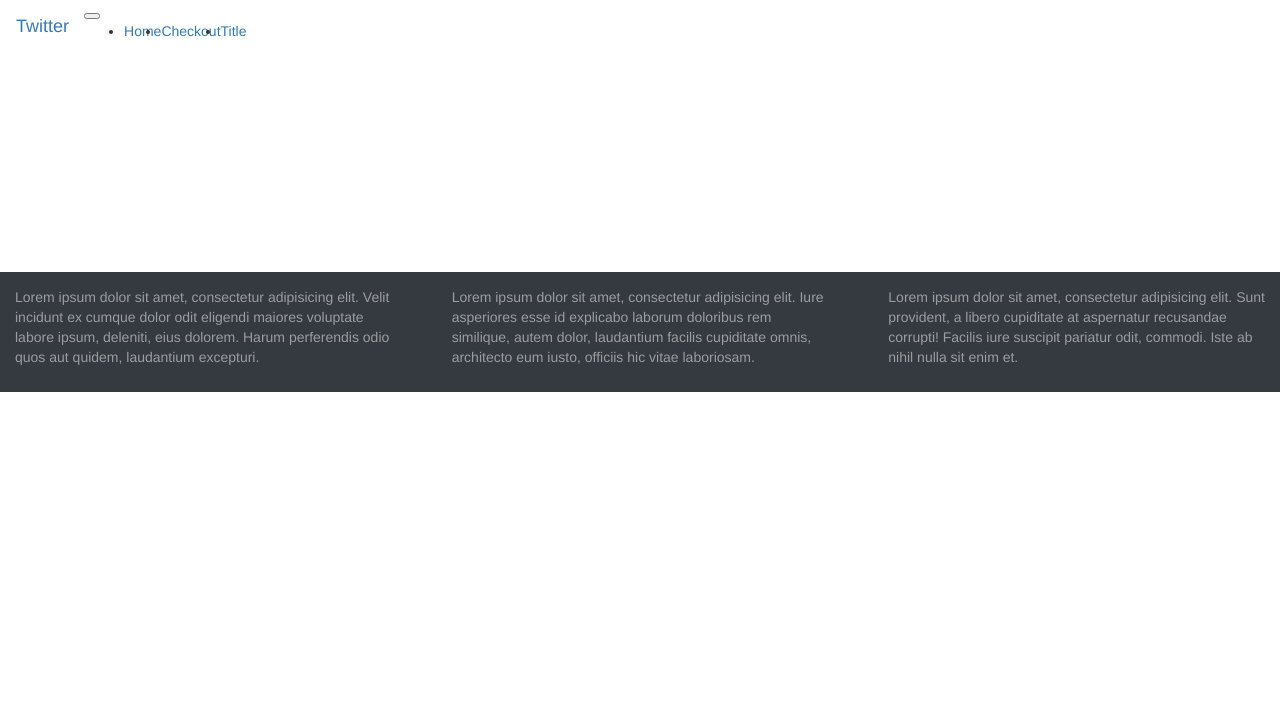
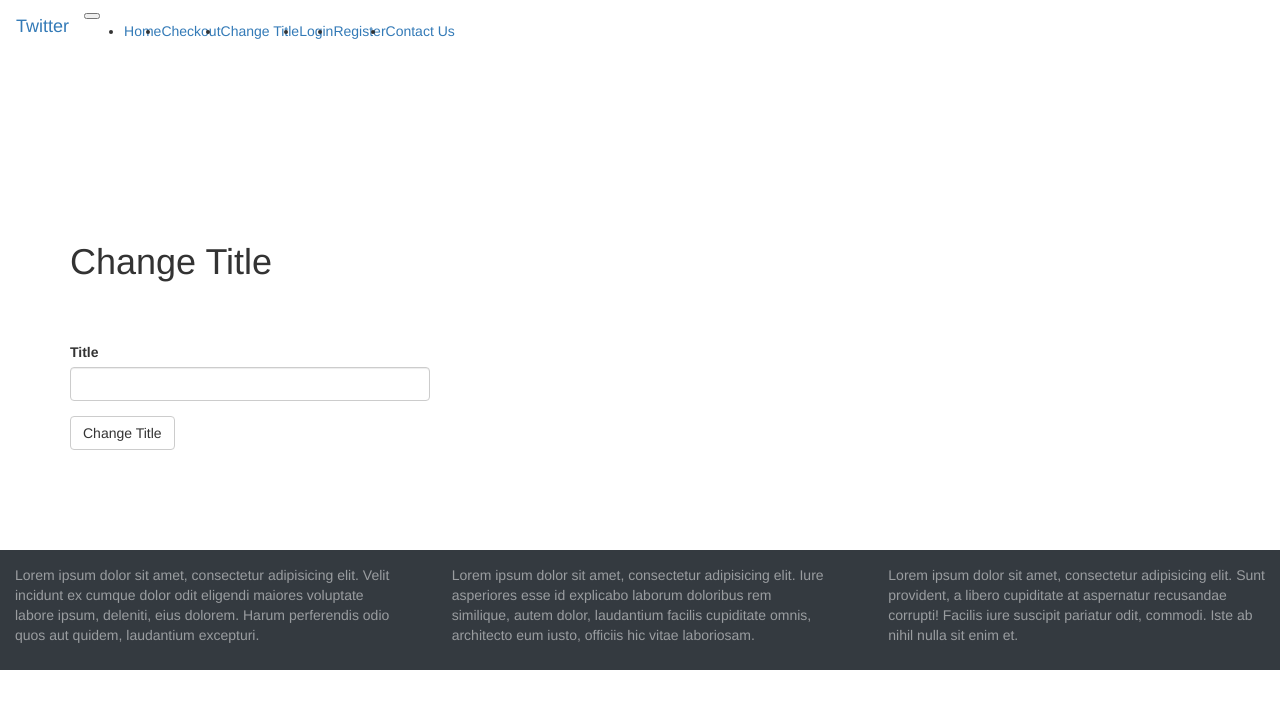
Before and after one commit to ccyueh/ct_twitter_commerce, a Flask app: page /title in a window 1280 px wide. Shown: the top 709 px of the page. Run offline with Flask 2, Linux system fonts and the light colour scheme; some libraries are stand-ins or nearby versions.

Commit message:
Form pages completed. TODO: Add profile page and database

```diff
--- a/app/__init__.py
+++ b/app/__init__.py
@@ -1,7 +1,11 @@
 from flask import Flask
 from flask_bootstrap import Bootstrap
+from config import Config
 
 app = Flask(__name__)
+
+# initialize config variables for application
+app.config.from_object(Config)
 
 # Bootstrap requires app instance; always comes after app is declared
 bootstrap = Bootstrap(app)
--- /dev/null
+++ b/app/forms.py
@@ -0,0 +1,29 @@
+from flask_wtf import FlaskForm
+from wtforms import StringField, SubmitField, PasswordField, IntegerField, TextAreaField
+from wtforms.validators import DataRequired, Email, EqualTo
+
+class TitleForm(FlaskForm):
+    title = StringField('Title', validators=[DataRequired()])
+    submit = SubmitField('Change Title')
+
+class ContactForm(FlaskForm):
+    name = StringField('Name', validators=[DataRequired()])
+    email = StringField('E-mail', validators=[DataRequired(), Email()])
+    message = TextAreaField('Message', validators=[DataRequired()])
+    submit = SubmitField('Send Message')
+
+class LoginForm(FlaskForm):
+    email = StringField('E-mail', validators=[DataRequired(), Email()])
+    password = PasswordField('Password', validators=[DataRequired()])
+    submit = SubmitField('Login')
+
+class RegisterForm(FlaskForm):
+    first_name = StringField('First Name', validators=[DataRequired()])
+    last_name = StringField('Last Name', validators=[DataRequired()])
+    email = StringField('E-mail', validators=[DataRequired(), Email()])
+    age = IntegerField('Age')
+    bio = TextAreaField('Biography')
+    url = StringField('Profile Picture URL')
+    password = PasswordField('Password', validators=[DataRequired()])
+    password2 = PasswordField('Re-type Password', validators=[DataRequired(), EqualTo('password')])
+    submit = SubmitField('Register')
--- a/app/routes.py
+++ b/app/routes.py
@@ -1,9 +1,11 @@
 from app import app
-from flask import render_template
+from flask import render_template, url_for, redirect
+from app.forms import TitleForm, ContactForm, LoginForm, RegisterForm
 
 @app.route('/')
 @app.route('/index')
-def index():
+@app.route('/index/<header>', methods=['GET'])
+def index(header=''):
     products = [
         {
             'id': 1001,
@@ -30,12 +32,49 @@
             'desc': 'Great for sitting and standing on.'
         }
     ]
-    return render_template('index.html', title='Home', products=products)
+    return render_template('index.html', title='Home', products=products, header=header)
 
 @app.route('/checkout')
 def checkout():
     return render_template('checkout.html', title='Checkout')
 
-@app.route('/title')
+@app.route('/title', methods=['GET', 'POST'])
 def title():
-    return render_template('title.html', title='Change Title')
+    # create an instance of the form
+    form = TitleForm()
+
+    # write a conditional that checks if form was submitted properly
+    if form.validate_on_submit():
+        return redirect(url_for('index', header=form.title.data))
+
+    return render_template('form.html', form=form, title='Change Title')
+
+@app.route('/login', methods=['GET', 'POST'])
+def login():
+    form = LoginForm()
+
+    if form.validate_on_submit():
+        # TODO: setup Placeholder
+        pass
+
+    return render_template('form.html', form=form, title='Login')
+
+@app.route('/register', methods=['GET', 'POST'])
+def register():
+    form = RegisterForm()
+
+    if form.validate_on_submit():
+        # TODO: setup Placeholder
+        pass
+
+    return render_template('form.html', form=form, title='Register')
+
+@app.route('/contact', methods=['GET', 'POST'])
+def contact():
+    form = ContactForm()
+
+    if form.validate_on_submit():
+        # TODO: setup Placeholder
+        pass
+
+    return render_template('form.html', form=form, title='Contact Us')
--- a/app/templates/base.html
+++ b/app/templates/base.html
@@ -44,7 +44,31 @@
             {% else %}
             <li class="nav-item">
             {% endif %}
-              <a class="nav-link" href="{{ url_for('title' )}}">Title</a>
+              <a class="nav-link" href="{{ url_for('title')}}">Change Title</a>
+            </li>
+
+            {% if title == 'Login' %}
+            <li class="nav-item active">
+            {% else %}
+            <li class="nav-item">
+            {% endif %}
+              <a class="nav-link" href="{{ url_for('login')}}">Login</a>
+            </li>
+
+            {% if title == 'Register' %}
+            <li class="nav-item active">
+            {% else %}
+            <li class="nav-item">
+            {% endif %}
+              <a class="nav-link" href="{{ url_for('register')}}">Register</a>
+            </li>
+
+            {% if title == 'Contact Us' %}
+            <li class="nav-item active">
+            {% else %}
+            <li class="nav-item">
+            {% endif %}
+              <a class="nav-link" href="{{ url_for('contact')}}">Contact Us</a>
             </li>
           </ul>
         </div>
--- /dev/null
+++ b/app/templates/form.html
@@ -0,0 +1,17 @@
+{% import 'bootstrap/wtf.html' as wtf %}
+{% extends 'base.html' %}
+
+{% block app_content %}
+  <div class="row">
+    <div class="col-md-4 offset-md-4">
+      <h1>{{ title }}</h1>
+    </div>
+  </div> <!-- ends row for title -->
+
+  <div class="row">
+    <div class="col-md-4 offset-md-4">
+      {{ wtf.quick_form(form) }}
+    </div>
+  </div> <!-- ends row for cart products table -->
+
+{% endblock %}
--- a/app/templates/index.html
+++ b/app/templates/index.html
@@ -3,7 +3,11 @@
 {% block app_content %}
   <div class="row">
     <div class="col-md-12">
-      <h1>{{ title }}</h1>
+      {% if header != ' ' %}
+        <h1>{{ header }}</h1>
+      {% else %}
+        <h1>{{ title }}</h1>
+      {% endif %}
     </div>
   </div> <!-- ends row for title -->
 
--- a/app/templates/title.html
+++ /dev/null
@@ -1 +0,0 @@
-{% extends 'base.html' %}
--- /dev/null
+++ b/config.py
@@ -0,0 +1,5 @@
+import os
+
+class Config():
+    # environ.get will look at the environment variables and see if the SECRET_KEY is included; it will use that value if so
+    SECRET_KEY = os.environ.get('SECRET_KEY') or 'you-will-never-guess'
```
Also changed, not shown: 4 other files.
